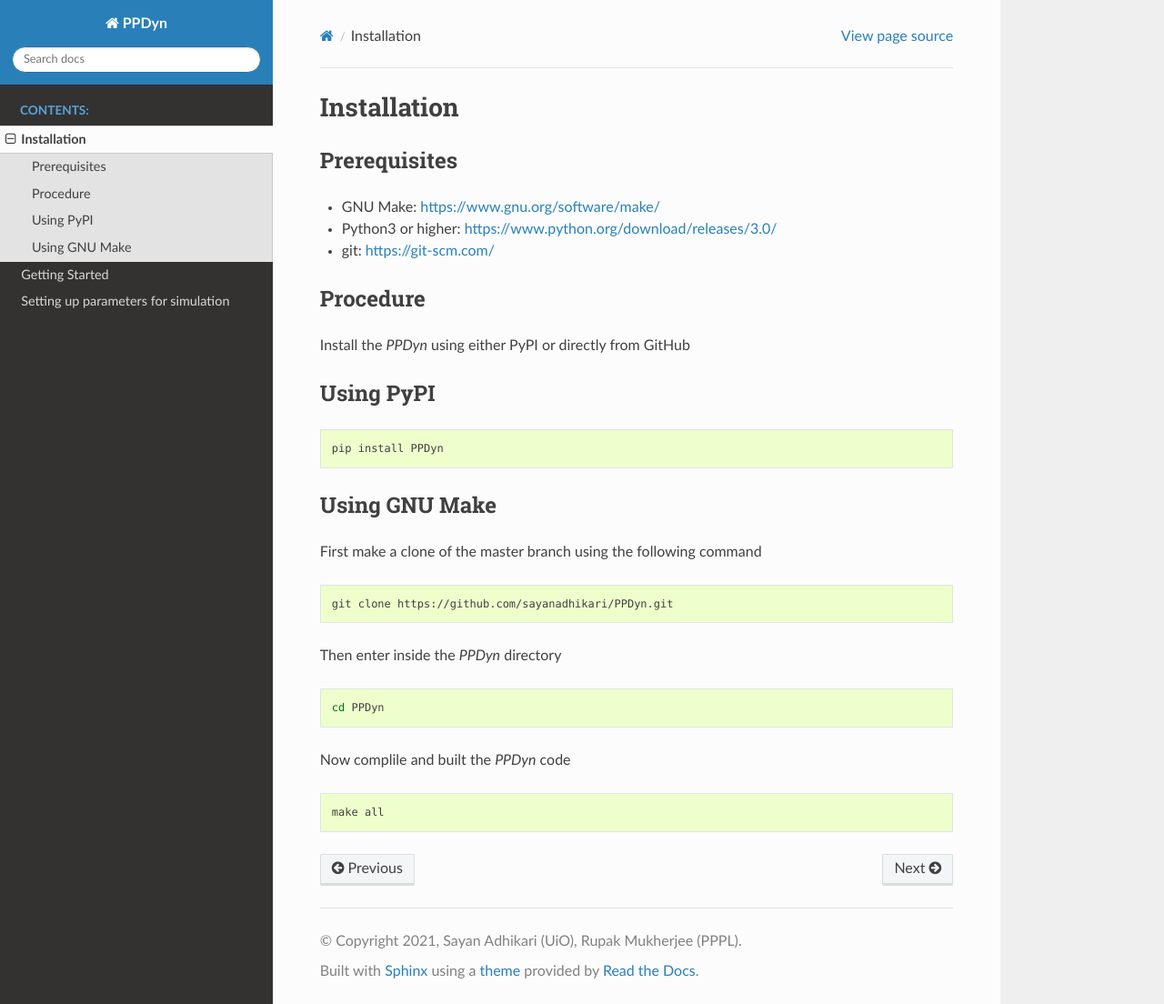
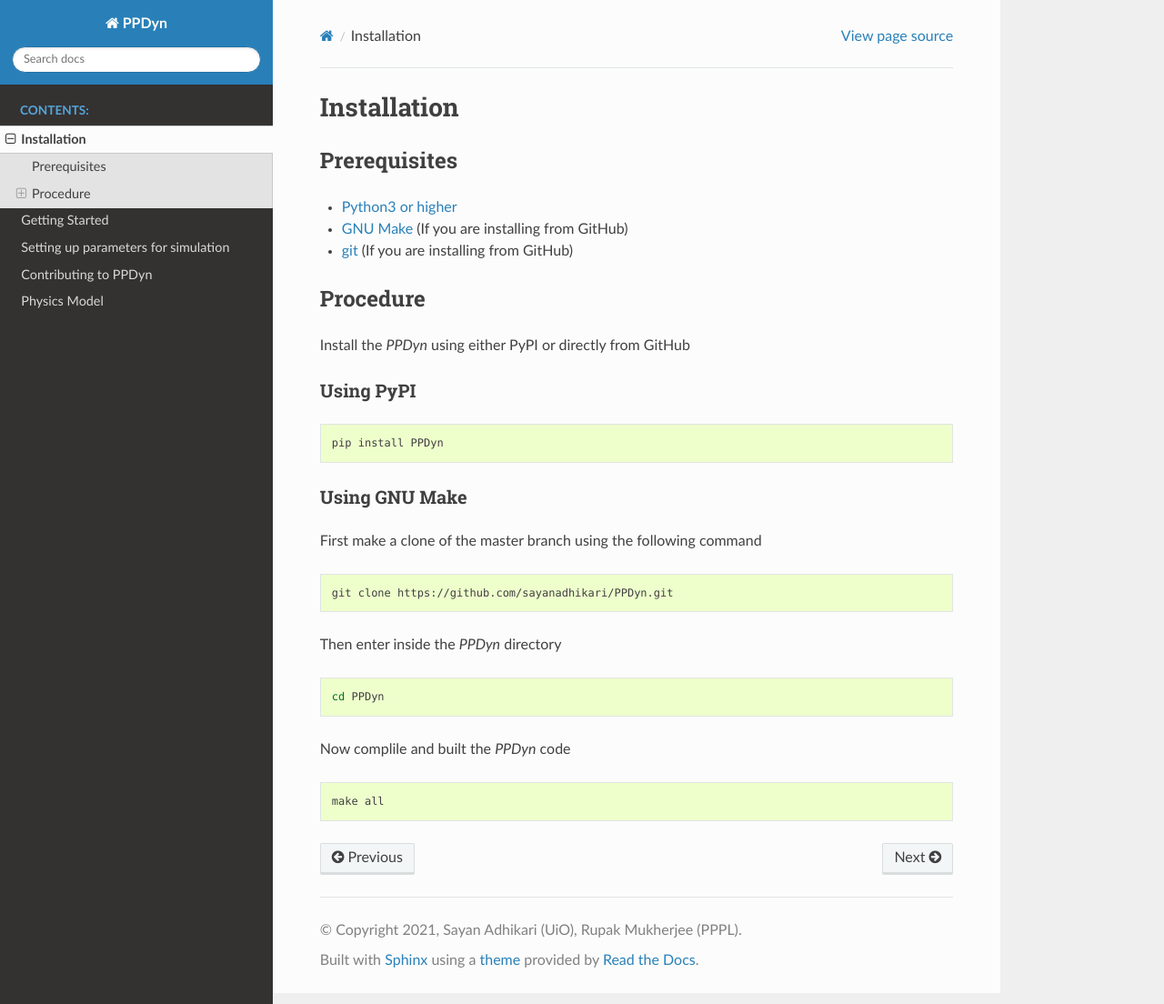
Before and after one commit to sayanadhikari/PPDyn, a Sphinx documentation site: the page built from docs/source/installation.rst, in a window 1280 px wide and 1104 px high. Shown: the whole window at 91% size. Built offline with Sphinx 7.4.7 and the Read the Docs theme 2.0.0, drawn with Linux system fonts in a browser that asks for light colours.

Commit message:
Read the docs

```diff
--- a/docs/source/getting_started.rst
+++ b/docs/source/getting_started.rst
@@ -2,7 +2,7 @@
 ===============
 
 PyPI build
-----------
+^^^^^^^^^^
 If you used PyPI to build the project, Download the input template to your working directory
 
 .. code-block:: shell
@@ -24,7 +24,7 @@
   animate()
 
 GNU Make build
---------------
+^^^^^^^^^^^^^^
 If you used GNU Make to build the project, upon successful compilation, run the code using following command
 
 .. code-block:: shell
--- a/docs/source/index.rst
+++ b/docs/source/index.rst
@@ -8,6 +8,8 @@
    installation
    getting_started
    parameter_setup
+   contributing
+   physics_model
 .. examples
 .. citation
 .. bibliography
--- a/docs/source/installation.rst
+++ b/docs/source/installation.rst
@@ -2,22 +2,22 @@
 ============
 Prerequisites
 -------------
-- GNU Make: https://www.gnu.org/software/make/
-- Python3 or higher: https://www.python.org/download/releases/3.0/
-- git: https://git-scm.com/
+- `Python3 or higher <https://www.python.org/download/releases/3.0/>`_
+- `GNU Make <https://www.gnu.org/software/make/>`_ (If you are installing from GitHub)
+- `git <https://git-scm.com/>`_ (If you are installing from GitHub)
 
 Procedure
 ---------
 Install the *PPDyn* using either PyPI or directly from GitHub
 
 Using PyPI
-----------
+^^^^^^^^^^
 .. code-block:: shell
 
   pip install PPDyn
 
 Using GNU Make
---------------
+^^^^^^^^^^^^^^
 First make a clone of the master branch using the following command
 
 .. code-block:: shell
```
Also changed, not shown: docs/source/contributing.rst (added, +37 -0 lines), docs/source/physics_model.rst (added, +14 -0 lines).
